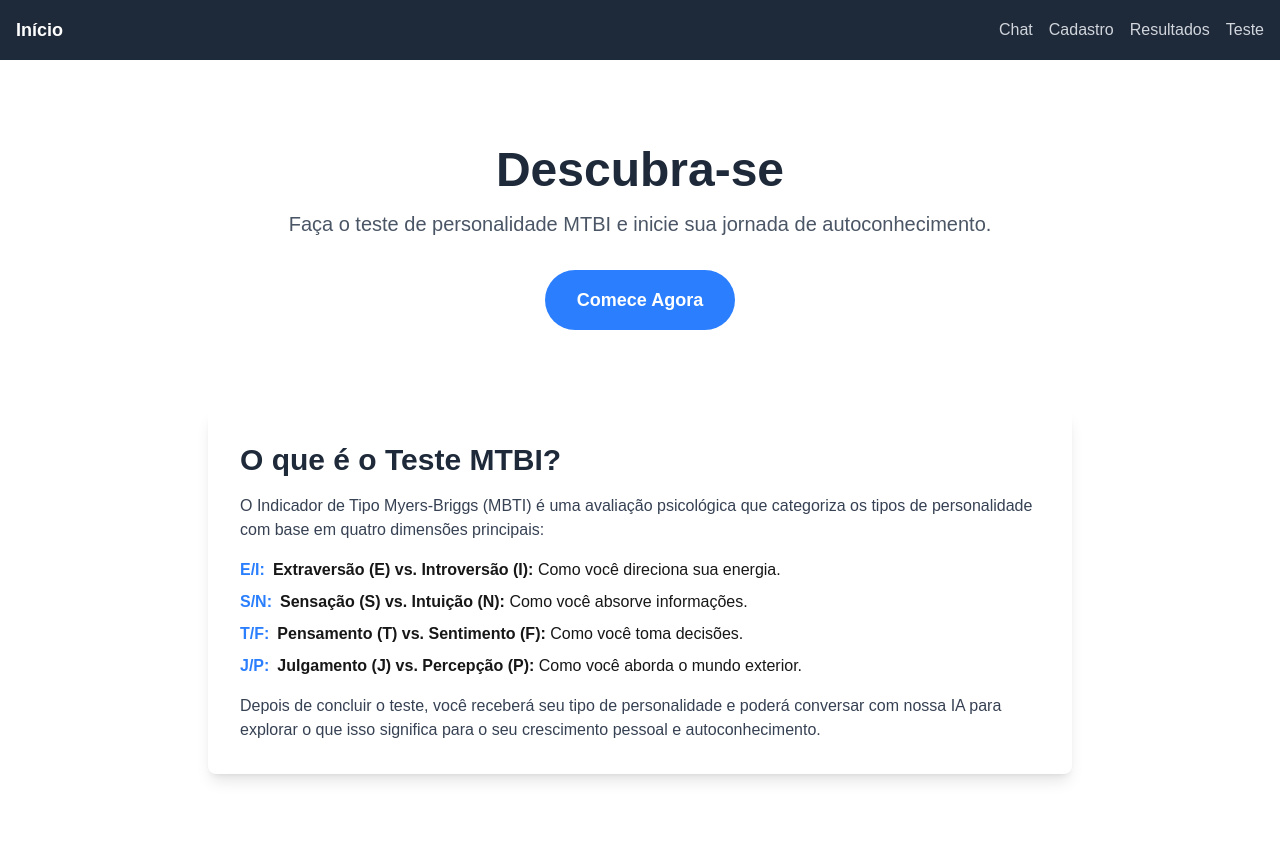
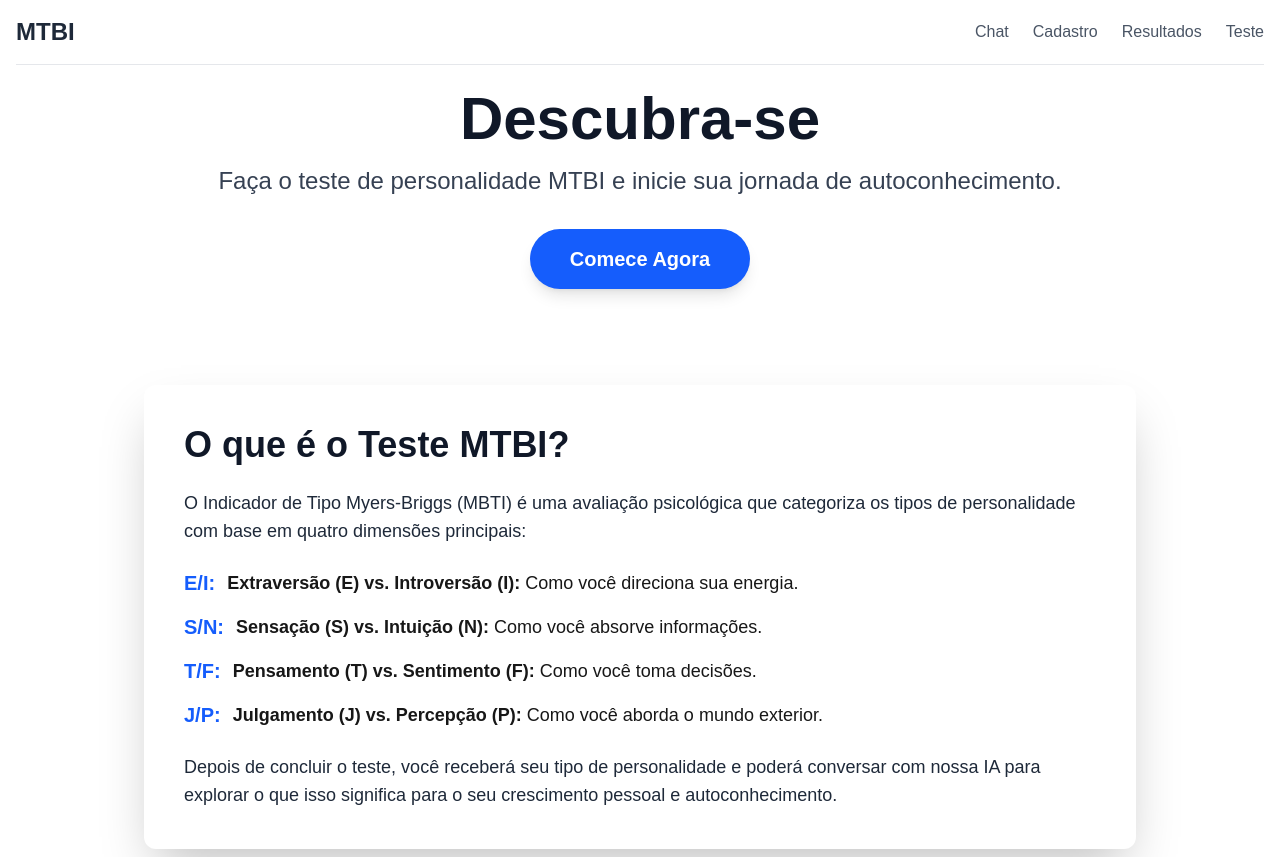
Before and after one commit to caiosaldanha/perfil-mtbi, a Next.js app in the folder frontend/: page / in a window 1280 px wide. Built offline with nearby package versions, Linux system fonts and the light colour scheme.

Commit message:
feat: redesign the entire website

```diff
--- a/frontend/src/app/chat/page.tsx
+++ b/frontend/src/app/chat/page.tsx
@@ -92,26 +92,41 @@ export default function Chat() {
   };
 
   return (
-    <main className="flex flex-col items-center justify-center min-h-screen py-12">
-      <div className="w-full max-w-2xl px-4">
-        <div className="bg-white shadow-lg rounded-lg">
-          <div className="p-4 border-b bg-gray-50 rounded-t-lg">
-            <h5 className="font-bold text-lg text-gray-800">Chat com IA</h5>
-            <p className="text-sm text-gray-600">Sua jornada de autodescoberta continua</p>
+    <div className="flex h-screen bg-gray-100">
+      {/* Sidebar */}
+      <div className="w-64 bg-gray-800 text-white p-4 hidden md:flex flex-col">
+        <h2 className="text-2xl font-bold mb-4">Histórico</h2>
+        {/* Chat history items will go here */}
       </div>
-          <div ref={messagesContainerRef} className="p-6 h-96 overflow-y-auto space-y-4">
+
+      {/* Main chat window */}
+      <div className="flex-1 flex flex-col">
+        <header className="bg-white p-4 border-b">
+          <h1 className="text-2xl font-bold text-gray-800">Chat com IA</h1>
+        </header>
+
+        <main ref={messagesContainerRef} className="flex-1 p-6 overflow-y-auto">
+          <div className="space-y-6">
             {messages.map((msg, index) => (
-              <div key={index} className={`flex ${msg.is_user ? 'justify-end' : 'justify-start'}`}>
-                <div className={`px-4 py-2 rounded-lg max-w-xs lg:max-w-md ${msg.is_user ? 'bg-blue-500 text-white' : 'bg-gray-200 text-gray-800'}`}>
+              <div key={index} className={`flex items-start gap-4 ${msg.is_user ? 'justify-end' : ''}`}>
+                {!msg.is_user && (
+                  <div className="w-10 h-10 rounded-full bg-gray-300 flex-shrink-0"></div>
+                )}
+                <div className={`p-4 rounded-lg max-w-lg ${msg.is_user ? 'bg-blue-500 text-white' : 'bg-white'}`}>
                   <p>{msg.message}</p>
                   <div className={`text-xs mt-1 ${msg.is_user ? 'text-blue-100' : 'text-gray-500'}`}>
                     {new Date(msg.timestamp).toLocaleTimeString()}
                   </div>
                 </div>
+                {msg.is_user && (
+                  <div className="w-10 h-10 rounded-full bg-gray-300 flex-shrink-0"></div>
+                )}
               </div>
             ))}
           </div>
-          <div className="p-4 border-t bg-gray-50 rounded-b-lg">
+        </main>
+
+        <footer className="bg-white p-4 border-t">
           <form onSubmit={handleSendMessage} className="flex items-center">
             <input
               type="text"
@@ -120,13 +135,14 @@ export default function Chat() {
               value={newMessage}
               onChange={(e) => setNewMessage(e.target.value)}
             />
-              <button type="submit" className="bg-blue-500 hover:bg-blue-600 text-white font-bold py-3 px-4 rounded-full transition duration-300 ease-in-out">
-                Enviar
+            <button type="submit" className="bg-blue-500 hover:bg-blue-600 text-white font-bold p-3 rounded-full transition duration-300 ease-in-out">
+              <svg xmlns="http://www.w3.org/2000/svg" className="h-6 w-6" fill="none" viewBox="0 0 24 24" stroke="currentColor">
+                <path strokeLinecap="round" strokeLinejoin="round" strokeWidth={2} d="M5 12h14M12 5l7 7-7 7" />
+              </svg>
             </button>
           </form>
+        </footer>
       </div>
     </div>
-      </div>
-    </main>
   );
 }
--- a/frontend/src/app/page.tsx
+++ b/frontend/src/app/page.tsx
@@ -6,43 +6,43 @@ export default function Home() {
   const router = useRouter();
 
   return (
-    <main className="flex flex-col items-center justify-center min-h-screen py-2">
+    <main className="flex flex-col items-center justify-center min-h-[calc(100vh-80px)] py-2">
       <div className="text-center px-4">
-        <h1 className="text-5xl font-extrabold text-gray-800 mb-4">Descubra-se</h1>
-        <p className="text-xl text-gray-600 mb-8">Faça o teste de personalidade MTBI e inicie sua jornada de autoconhecimento.</p>
+        <h1 className="text-6xl font-extrabold text-gray-900 mb-4">Descubra-se</h1>
+        <p className="text-2xl text-gray-700 mb-8">Faça o teste de personalidade MTBI e inicie sua jornada de autoconhecimento.</p>
         <button
-          className="bg-blue-500 hover:bg-blue-600 text-white font-bold py-4 px-8 rounded-full text-lg transition duration-300 ease-in-out transform hover:scale-105"
+          className="bg-blue-600 hover:bg-blue-700 text-white font-bold py-4 px-10 rounded-full text-xl transition duration-300 ease-in-out transform hover:scale-105 shadow-lg"
           onClick={() => router.push('/register')}
         >
           Comece Agora
         </button>
       </div>
 
-      <div className="mt-20 w-full max-w-4xl px-4">
-        <div className="bg-white shadow-lg rounded-lg p-8">
-          <h3 className="text-3xl font-bold mb-4 text-gray-800">O que é o Teste MTBI?</h3>
-          <p className="text-gray-700 mb-4">
+      <div className="mt-24 w-full max-w-5xl px-4">
+        <div className="bg-white shadow-2xl rounded-xl p-10">
+          <h3 className="text-4xl font-bold mb-6 text-gray-900">O que é o Teste MTBI?</h3>
+          <p className="text-gray-800 mb-6 text-lg">
             O Indicador de Tipo Myers-Briggs (MBTI) é uma avaliação psicológica que categoriza os tipos de personalidade com base em quatro dimensões principais:
           </p>
-          <ul className="list-none space-y-2">
+          <ul className="list-none space-y-4">
             <li className="flex items-start">
-              <span className="text-blue-500 font-bold mr-2">E/I:</span>
-              <span><strong>Extraversão (E) vs. Introversão (I):</strong> Como você direciona sua energia.</span>
+              <span className="text-blue-600 font-bold mr-3 text-xl">E/I:</span>
+              <span className="text-lg"><strong>Extraversão (E) vs. Introversão (I):</strong> Como você direciona sua energia.</span>
             </li>
             <li className="flex items-start">
-              <span className="text-blue-500 font-bold mr-2">S/N:</span>
-              <span><strong>Sensação (S) vs. Intuição (N):</strong> Como você absorve informações.</span>
+              <span className="text-blue-600 font-bold mr-3 text-xl">S/N:</span>
+              <span className="text-lg"><strong>Sensação (S) vs. Intuição (N):</strong> Como você absorve informações.</span>
             </li>
             <li className="flex items-start">
-              <span className="text-blue-500 font-bold mr-2">T/F:</span>
-              <span><strong>Pensamento (T) vs. Sentimento (F):</strong> Como você toma decisões.</span>
+              <span className="text-blue-600 font-bold mr-3 text-xl">T/F:</span>
+              <span className="text-lg"><strong>Pensamento (T) vs. Sentimento (F):</strong> Como você toma decisões.</span>
             </li>
             <li className="flex items-start">
-              <span className="text-blue-500 font-bold mr-2">J/P:</span>
-              <span><strong>Julgamento (J) vs. Percepção (P):</strong> Como você aborda o mundo exterior.</span>
+              <span className="text-blue-600 font-bold mr-3 text-xl">J/P:</span>
+              <span className="text-lg"><strong>Julgamento (J) vs. Percepção (P):</strong> Como você aborda o mundo exterior.</span>
             </li>
           </ul>
-          <p className="text-gray-700 mt-4">
+          <p className="text-gray-800 mt-6 text-lg">
             Depois de concluir o teste, você receberá seu tipo de personalidade e poderá conversar com nossa IA para explorar o que isso significa para o seu crescimento pessoal e autoconhecimento.
           </p>
         </div>
--- a/frontend/src/app/register/page.tsx
+++ b/frontend/src/app/register/page.tsx
@@ -37,21 +37,21 @@ export default function Register() {
   };
 
   return (
-    <main className="flex flex-col items-center justify-center min-h-screen py-2">
-      <div className="w-full max-w-md">
-        <div className="bg-white shadow-lg rounded-lg p-8">
-          <div className="mb-4">
-            <h3 className="text-center text-3xl font-bold text-gray-800">Crie sua conta</h3>
-            <p className="text-center text-gray-500">Comece sua jornada de autodescoberta</p>
+    <main className="flex flex-col items-center justify-center min-h-[calc(100vh-80px)] py-2">
+      <div className="w-full max-w-lg">
+        <div className="bg-white shadow-2xl rounded-xl p-10">
+          <div className="mb-6">
+            <h3 className="text-center text-4xl font-bold text-gray-900">Crie sua conta</h3>
+            <p className="text-center text-gray-600 mt-2">Comece sua jornada de autodescoberta</p>
           </div>
           {error && <div className="bg-red-100 border border-red-400 text-red-700 px-4 py-3 rounded relative mb-4">{error}</div>}
-          <form onSubmit={handleSubmit}>
-            <div className="mb-4">
-              <label className="block text-gray-700 text-sm font-bold mb-2" htmlFor="name">
+          <form onSubmit={handleSubmit} className="space-y-6">
+            <div>
+              <label className="block text-gray-800 font-semibold mb-2" htmlFor="name">
                 Nome Completo
               </label>
               <input
-                className="shadow-sm appearance-none border rounded w-full py-3 px-4 text-gray-700 leading-tight focus:outline-none focus:ring-2 focus:ring-blue-500"
+                className="shadow-sm appearance-none border rounded-lg w-full py-3 px-4 text-gray-700 leading-tight focus:outline-none focus:ring-2 focus:ring-blue-600"
                 id="name"
                 type="text"
                 value={name}
@@ -59,12 +59,12 @@ export default function Register() {
                 required
               />
             </div>
-            <div className="mb-6">
-              <label className="block text-gray-700 text-sm font-bold mb-2" htmlFor="email">
+            <div>
+              <label className="block text-gray-800 font-semibold mb-2" htmlFor="email">
                 Endereço de Email
               </label>
               <input
-                className="shadow-sm appearance-none border rounded w-full py-3 px-4 text-gray-700 mb-3 leading-tight focus:outline-none focus:ring-2 focus:ring-blue-500"
+                className="shadow-sm appearance-none border rounded-lg w-full py-3 px-4 text-gray-700 leading-tight focus:outline-none focus:ring-2 focus:ring-blue-600"
                 id="email"
                 type="email"
                 value={email}
@@ -72,9 +72,9 @@ export default function Register() {
                 required
               />
             </div>
-            <div className="flex items-center justify-between">
+            <div>
               <button
-                className="bg-blue-500 hover:bg-blue-600 text-white font-bold py-3 px-4 rounded-lg focus:outline-none focus:shadow-outline w-full transition duration-300 ease-in-out"
+                className="bg-blue-600 hover:bg-blue-700 text-white font-bold py-3 px-4 rounded-lg focus:outline-none focus:shadow-outline w-full transition duration-300 ease-in-out shadow-lg"
                 type="submit"
               >
                 Cadastrar e Iniciar Teste
--- a/frontend/src/app/results/page.tsx
+++ b/frontend/src/app/results/page.tsx
@@ -41,25 +41,25 @@ export default function Results() {
   }, [router]);
 
   return (
-    <main className="flex flex-col items-center justify-center min-h-screen py-12">
-      <div className="w-full max-w-3xl px-4">
+    <main className="flex flex-col items-center justify-center min-h-[calc(100vh-80px)] py-12 px-4">
+      <div className="w-full max-w-3xl">
         <div className="text-center mb-8">
-          <h2 className="text-3xl font-bold text-gray-800">Seu Resultado</h2>
-          <p className="text-gray-600">Parabéns por completar o teste!</p>
+          <h2 className="text-4xl font-bold text-gray-900">Seu Resultado</h2>
+          <p className="text-gray-700 mt-2">Parabéns por completar o teste!</p>
         </div>
 
-        <div className="bg-white shadow-lg rounded-lg p-8 text-center">
-          <h1 className="text-6xl font-extrabold text-blue-500 mb-2">{personalityType}</h1>
-          <h4 className="text-2xl font-semibold text-gray-700 mb-4">{description}</h4>
-          <p className="text-gray-600">
+        <div className="bg-white shadow-2xl rounded-xl p-10 text-center">
+          <h1 className="text-7xl font-extrabold text-blue-600 mb-2">{personalityType}</h1>
+          <h4 className="text-3xl font-semibold text-gray-800 mb-4">{description}</h4>
+          <p className="text-gray-700 text-lg">
             Este é o seu tipo de personalidade. Use esta informação para se conhecer melhor e explorar seus pontos fortes.
           </p>
         </div>
 
-        <div className="mt-8 text-center">
-          <p className="text-lg text-gray-700 mb-4">Pronto para o próximo passo?</p>
+        <div className="mt-10 text-center">
+          <p className="text-xl text-gray-800 mb-4">Pronto para o próximo passo?</p>
           <button
-            className="bg-green-500 hover:bg-green-600 text-white font-bold py-4 px-8 rounded-full text-lg transition duration-300 ease-in-out transform hover:scale-105"
+            className="bg-green-600 hover:bg-green-700 text-white font-bold py-4 px-10 rounded-full text-xl transition duration-300 ease-in-out transform hover:scale-105 shadow-lg"
             onClick={() => router.push('/chat')}
           >
             Converse com nossa IA
--- a/frontend/src/app/test/page.tsx
+++ b/frontend/src/app/test/page.tsx
@@ -14,7 +14,7 @@ export default function Test() {
   const [error, setError] = useState('');
   const router = useRouter();
 
-  const progress = (Object.keys(answers).length / questions.length) * 100;
+  const progress = questions.length > 0 ? (Object.keys(answers).length / questions.length) * 100 : 0;
 
   useEffect(() => {
     const userId = localStorage.getItem('user_id');
@@ -87,49 +87,49 @@ export default function Test() {
   };
 
   return (
-    <main className="flex flex-col items-center justify-center min-h-screen py-12">
-      <div className="w-full max-w-3xl px-4">
+    <main className="flex flex-col items-center min-h-[calc(100vh-80px)] py-12 px-4">
+      <div className="w-full max-w-4xl">
         <div className="text-center mb-8">
-          <h2 className="text-3xl font-bold text-gray-800">Teste de Personalidade</h2>
-          <p className="text-gray-600">Responda honestamente para obter o resultado mais preciso.</p>
+          <h2 className="text-4xl font-bold text-gray-900">Teste de Personalidade</h2>
+          <p className="text-gray-700 mt-2">Responda honestamente para obter o resultado mais preciso.</p>
         </div>
 
-        <div className="w-full bg-gray-200 rounded-full h-2.5 mb-8">
-          <div className="bg-blue-500 h-2.5 rounded-full" style={{ width: `${progress}%` }}></div>
+        <div className="w-full bg-gray-200 rounded-full h-4 mb-8 overflow-hidden">
+          <div className="bg-blue-600 h-4 rounded-full transition-all duration-500 ease-in-out" style={{ width: `${progress}%` }}></div>
         </div>
 
         {error && <div className="bg-red-100 border border-red-400 text-red-700 px-4 py-3 rounded relative mb-4">{error}</div>}
 
-        <form onSubmit={handleSubmit} className="space-y-6">
+        <form onSubmit={handleSubmit} className="space-y-8">
           {questions.map((question, index) => (
-            <div key={question.id} className="bg-white shadow-lg rounded-lg p-6">
-              <h6 className="font-bold text-lg text-gray-800 mb-4">Questão {index + 1}</h6>
-              <p className="text-gray-700 mb-4">{question.text}</p>
+            <div key={question.id} className="bg-white shadow-2xl rounded-xl p-8">
+              <h6 className="font-semibold text-xl text-gray-900 mb-4">Questão {index + 1}</h6>
+              <p className="text-gray-800 text-lg mb-6">{question.text}</p>
 
               <div className="flex justify-between items-center">
-                <span className="text-sm text-gray-600">Discordo</span>
-                <div className="flex space-x-4">
+                <span className="text-gray-600 font-medium">Discordo</span>
+                <div className="flex space-x-6">
                   {[1, 2, 3, 4, 5].map((value) => (
-                    <label key={value} className="flex items-center space-x-2 cursor-pointer">
+                    <label key={value} className="flex flex-col items-center space-y-2 cursor-pointer">
                       <input
                         type="radio"
                         name={`question_${question.id}`}
                         value={value}
                         onChange={() => handleAnswerChange(question.id, value)}
-                        className="form-radio h-5 w-5 text-blue-500 focus:ring-blue-500"
+                        className="form-radio h-6 w-6 text-blue-600 focus:ring-blue-600 border-gray-300"
                         required
                       />
-                      <span className="text-gray-700">{value}</span>
+                      <span className="text-gray-800 font-semibold">{value}</span>
                     </label>
                   ))}
                 </div>
-                <span className="text-sm text-gray-600">Concordo</span>
+                <span className="text-gray-600 font-medium">Concordo</span>
               </div>
             </div>
           ))}
 
-          <div className="text-center">
-            <button type="submit" className="bg-green-500 hover:bg-green-600 text-white font-bold py-3 px-8 rounded-lg transition duration-300 ease-in-out">
+          <div className="text-center pt-4">
+            <button type="submit" className="bg-green-600 hover:bg-green-700 text-white font-bold py-4 px-10 rounded-lg transition duration-300 ease-in-out shadow-lg">
               Finalizar Teste
             </button>
           </div>
--- a/frontend/src/components/Navbar.tsx
+++ b/frontend/src/components/Navbar.tsx
@@ -3,22 +3,22 @@ import Link from 'next/link';
 
 const Navbar = () => {
   return (
-    <nav className="bg-gray-800 p-4">
-      <div className="container mx-auto flex justify-between items-center">
-        <Link href="/" className="text-white text-lg font-bold">
-          Início
+    <nav className="bg-transparent p-4">
+      <div className="container mx-auto flex justify-between items-center border-b border-gray-200 pb-4">
+        <Link href="/" className="text-gray-800 text-2xl font-bold">
+          MTBI
         </Link>
-        <div className="flex space-x-4">
-          <Link href="/chat" className="text-gray-300 hover:text-white">
+        <div className="flex space-x-6 items-center">
+          <Link href="/chat" className="text-gray-600 hover:text-gray-800 font-medium">
             Chat
           </Link>
-          <Link href="/register" className="text-gray-300 hover:text-white">
+          <Link href="/register" className="text-gray-600 hover:text-gray-800 font-medium">
             Cadastro
           </Link>
-          <Link href="/results" className="text-gray-300 hover:text-white">
+          <Link href="/results" className="text-gray-600 hover:text-gray-800 font-medium">
             Resultados
           </Link>
-          <Link href="/test" className="text-gray-300 hover:text-white">
+          <Link href="/test" className="text-gray-600 hover:text-gray-800 font-medium">
             Teste
           </Link>
         </div>
```
Lines whose indentation alone changed are shown as unchanged.
